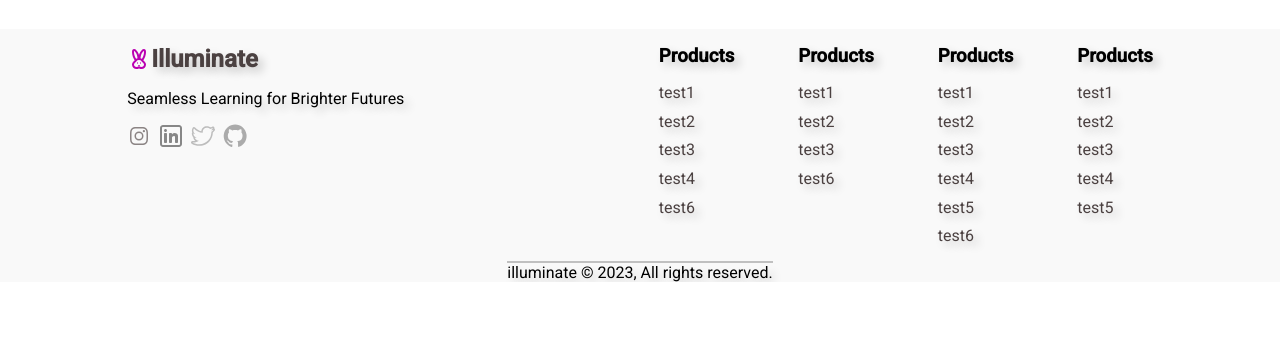
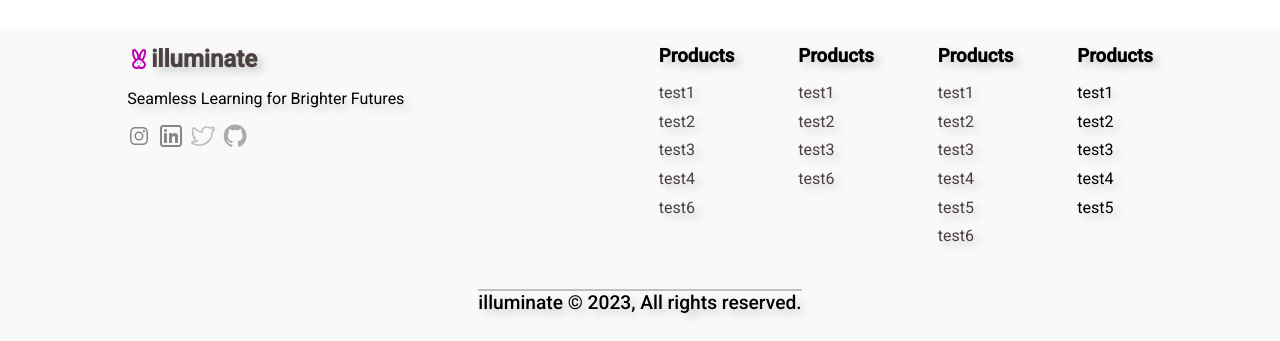
Before and after one commit to kratikesh18/Landing-Page, a plain HTML site: page index.html in a window 1280 px wide. Shown: the part 2137-2478 px from the top of the page. Before the commit the page ends 2419 px from the top, so only its background shows below. Drawn offline with Linux system fonts and the light colour scheme.

Commit message:
modified footerSection

```diff
--- a/index.html
+++ b/index.html
@@ -146,7 +146,7 @@
                     <div class="f-logo">
                         <a href="#">
                             <img src="images/logo.svg" />
-                            <h2>Illuminate</h2>
+                            <h2>illuminate</h2>
                         </a>
                     </div>
                     <div class="filler-text">
@@ -197,11 +197,11 @@
                     <div class="columns">
                         <h3>Products</h3>
                         <ul class="footer-links">
-                            <li><a href="">test1</a></li>
-                            <li><a href="">test2</a></li>
-                            <li><a href="">test3</a></li>
-                            <li><a href="">test4</a></li>
-                            <li><a href="">test5</a></li>
+                            <li><a href=""></a>test1</li>
+                            <li><a href=""></a>test2</li>
+                            <li><a href=""></a>test3</li>
+                            <li><a href=""></a>test4</li>
+                            <li><a href=""></a>test5</li>
 
                         </ul>
                     </div>
--- a/style.css
+++ b/style.css
@@ -534,13 +534,17 @@ a{
     gap: 0.6rem;
 }
 .footer-bottom{
+    height: 5rem;
     display: flex;
     justify-content: center;
     align-items: center;
 
 }
+
 .footer-text{
     border-top: 2px solid #c0c0c0;
+    font-size: 1.2rem;
+    font-weight: 500;
 }
 
 
```
